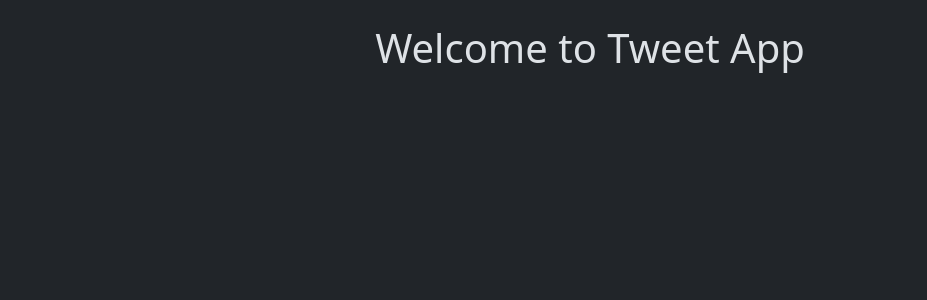
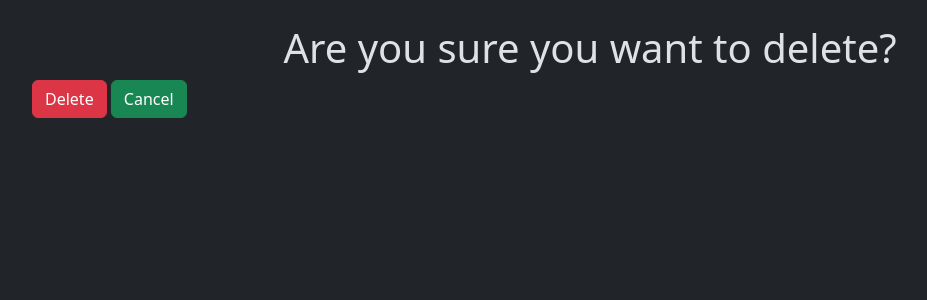
Before and after one commit to BHATDAVOOD/django-project1, a Django app: template tweet/templates/tweet_confirm_delete.html in a window 1280 px wide. Shown: the part 56-356 px from the top of the page, without its empty margins (50-977 px from the left). Run offline with Django 5.2, Linux system fonts and the light colour scheme; the template is opened without the code that fills it, so the values that code supplies are empty.

Commit message:
delete html

```diff
--- a/tweet/templates/tweet_confirm_delete.html
+++ b/tweet/templates/tweet_confirm_delete.html
@@ -5,5 +5,10 @@ Index
 {% endblock %}
 
 {% block content %}
-<h1 class="mt-4 text-center">Welcome to Tweet App</h1>
+<h1 class="mt-4 text-center">Are you sure you want to delete?</h1>
+<form method="post">
+    {% csrf_token %}
+    <button class="btn btn-danger">Delete</button>
+    <a href="{% url 'tweet_list' %}" class="btn btn-success">Cancel</a>
+</form>
 {% endblock %}
```
